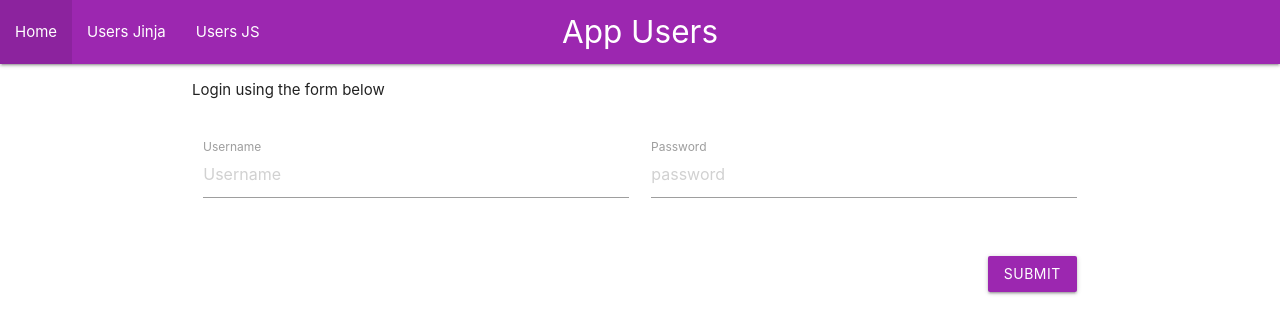
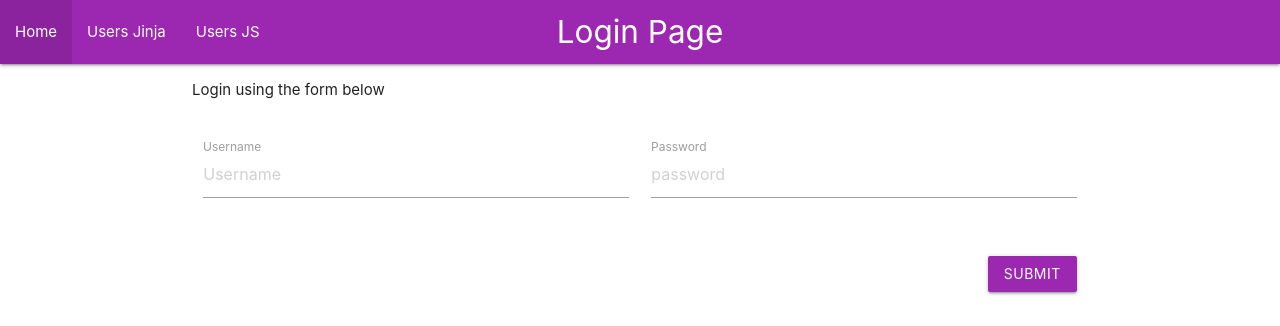
Before and after one commit to INFO2602-LECI/IntershipProject, a Flask app: page /login in a window 1280 px wide. Shown: the top 326 px of the page. Run offline with Flask 3, Linux system fonts and the light colour scheme.

Commit message:
login shenanigans

```diff
--- a/App/templates/home.html
+++ b/App/templates/home.html
@@ -1,6 +1,6 @@
 {% extends "layout.html" %}
-{% block title %}App Users{% endblock %}
-{% block page %}App Users{% endblock %}
+{% block title %}Home{% endblock %}
+{% block page %}Home Page{% endblock %}
 
 {{ super() }}
 
--- a/App/templates/login.html
+++ b/App/templates/login.html
@@ -1,6 +1,6 @@
 {% extends "layout.html" %}
-{% block title %}App Users{% endblock %}
-{% block page %}App Users{% endblock %}
+{% block title %}Login{% endblock %}
+{% block page %}Login Page{% endblock %}
 
 {{ super() }}
 
@@ -12,7 +12,7 @@
     </div>
 
     <div class="row">
-      <form class="col s12" method="POST" action="/loginaction">
+      <form class="col s12" method="POST" action="/login">
 
         <div class="row">
           <div class="input-field col s6">
--- a/App/views/login.py
+++ b/App/views/login.py
@@ -17,13 +17,15 @@ login_views = Blueprint('login_views', __name__, template_folder='../templates')
 def login():
     return render_template('login.html')
 
-# @login_views.route('/login', methods=['POST'])
-# def loginaction():
-#     data = request.form
-#     token = authenticate(data['username'], data['password'])
-#     if not token:
-#         return jsonify(message='bad username or password given'), 401
-#     return render_template('/login.html')
+@login_views.route('/login', methods=['POST'])
+def loginaction():
+    data = request.form
+    token = authenticate(data['username'], data['password'])
+    if not token:
+        # return jsonify(message='bad username or password given'), 401
+        flash(f"Username or password incorrect!")
+        return render_template('/login.html')
+    return render_template('/home.html')
 
 # @login_views.route('/api/users', methods=['GET'])
 # def get_users_action():
```
Also changed, not shown: App/views/home.py (+3 -38 lines).
